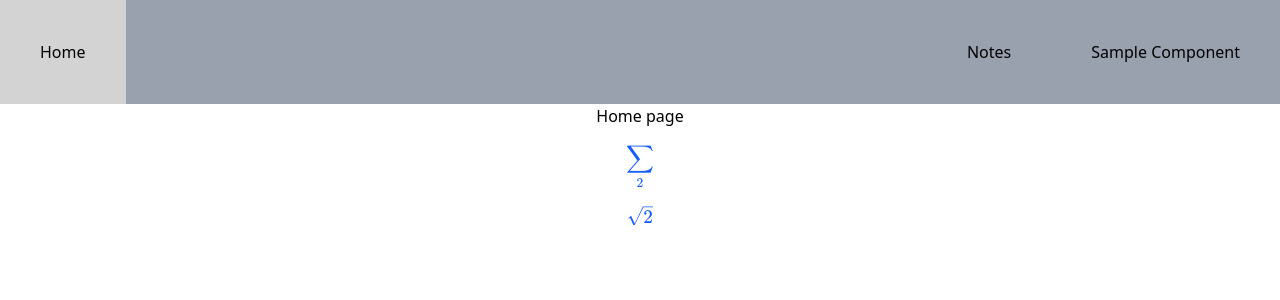
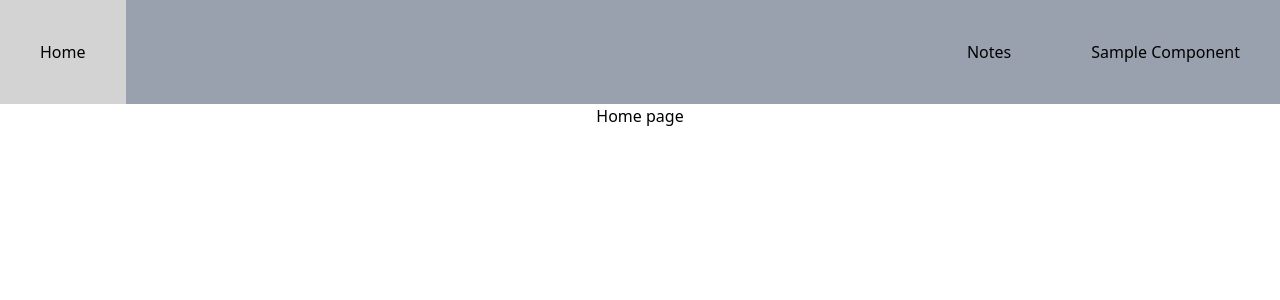
Before and after one commit to youssefgaballa/Chess-App, a React (Vite) app in the folder client/: page / in a window 1280 px wide. Shown: the top 300 px of the page. Built offline with nearby package versions, Linux system fonts and the light colour scheme.

Commit message:
feat: removed katex

```diff
--- a/client/package.json
+++ b/client/package.json
@@ -11,7 +11,6 @@
   },
   "dependencies": {
     "@tailwindcss/vite": "^4.1.12",
-    "katex": "^0.16.22",
     "react": "^19.1.1",
     "react-dom": "^19.1.1",
     "react-router": "^7.8.2",
--- a/client/src/components/Home.tsx
+++ b/client/src/components/Home.tsx
@@ -1,7 +1,6 @@
 //import katex from "katex";
 //import { useRef, useEffect } from "react";
 //import { katexFcts } from "../data";
-import { KaTeX } from "./KaTeX"
 
 export function Home() {
     // TODO: Add routing to home page
@@ -9,7 +8,6 @@ export function Home() {
         <>
         <div className="text-center">
             Home page <br/>
-                <KaTeX katexExpression='\sum_{2}' url ='/SampleComponent'/>
             <br/>
 
         </div>
--- a/client/src/components/KaTeX.tsx
+++ /dev/null
@@ -1,31 +0,0 @@
-import katex from "katex";
-import { Link } from "react-router";
-import { useEffect, useRef } from "react";
-import "katex/dist/katex.min.css";
-
-export function KaTeX({ katexExpression, url }: { katexExpression: string, url: (string | undefined) }) {
-  const linkRef1 = useRef<HTMLDivElement>(null);
-  const linkRef2 = useRef<HTMLAnchorElement>(null);
-
-  //const katexExpressionWithLink: string = String.raw`\href{` + url + `}{` + katexExpression + `}`;
-  //console.log(katexExpressionWithLink)
-  useEffect(() => {
-    katex.render(katexExpression, linkRef1.current as HTMLDivElement, {
-      displayMode:true
-    });
-    katex.render('\\sqrt{2}', linkRef2.current as HTMLAnchorElement, {});
-  }, [katexExpression]);
-
-  return (
-    <>
-      <Link to={url ? url : ""} className={url ? "text-center text-blue-600 visited:text-purple-600" : "text-center "}>
-        <div ref={linkRef1} className="inline">
-
-      </div>
-      </Link>
-      <Link to='/a' ref={linkRef2} className={url ? "text-center text-blue-600 visited:text-purple-600 inline" : "text-center inline"} />
-    </>
-  )
-
-
-}
```
Also changed, not shown: 1 other file (tests, documents, lock files or other folders).
